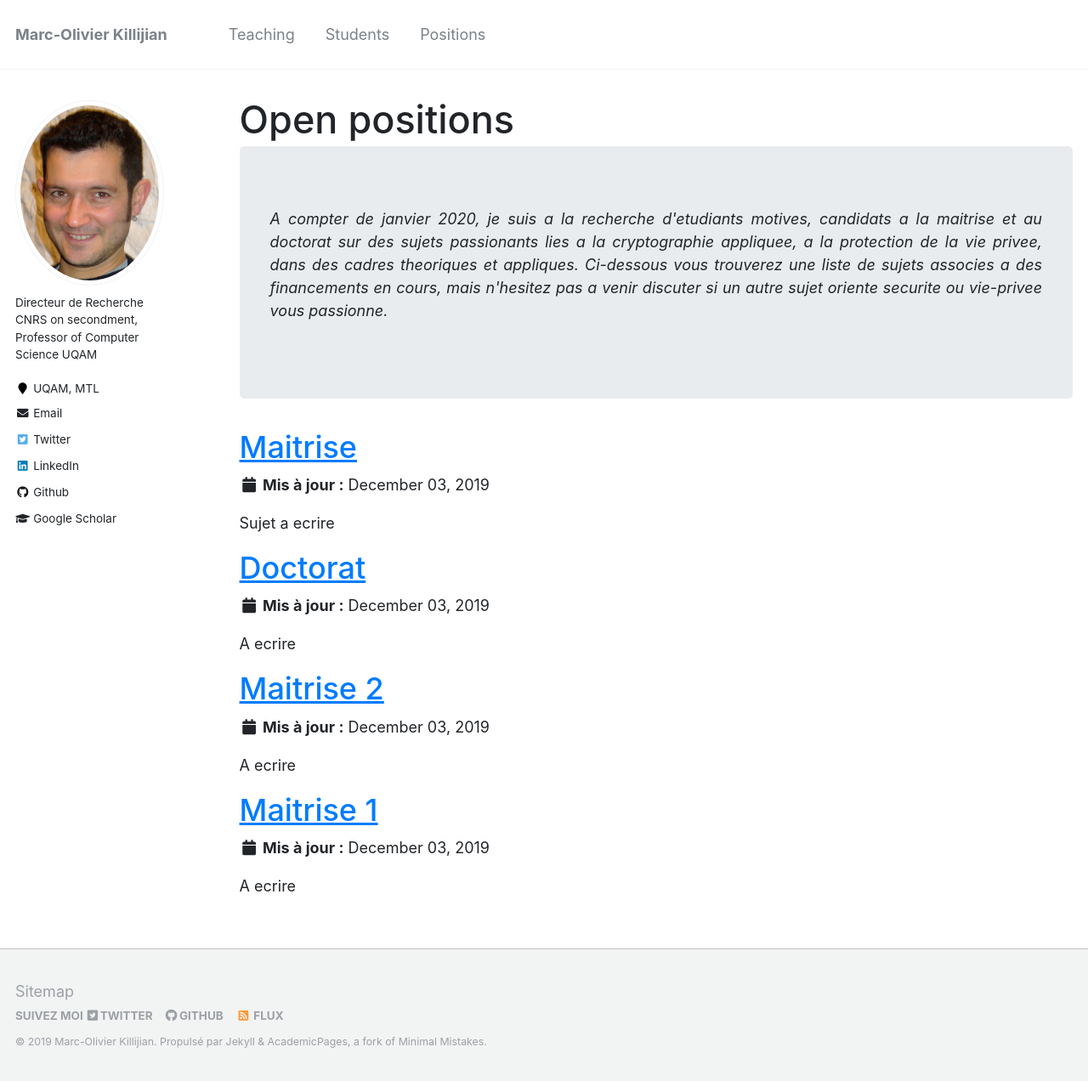
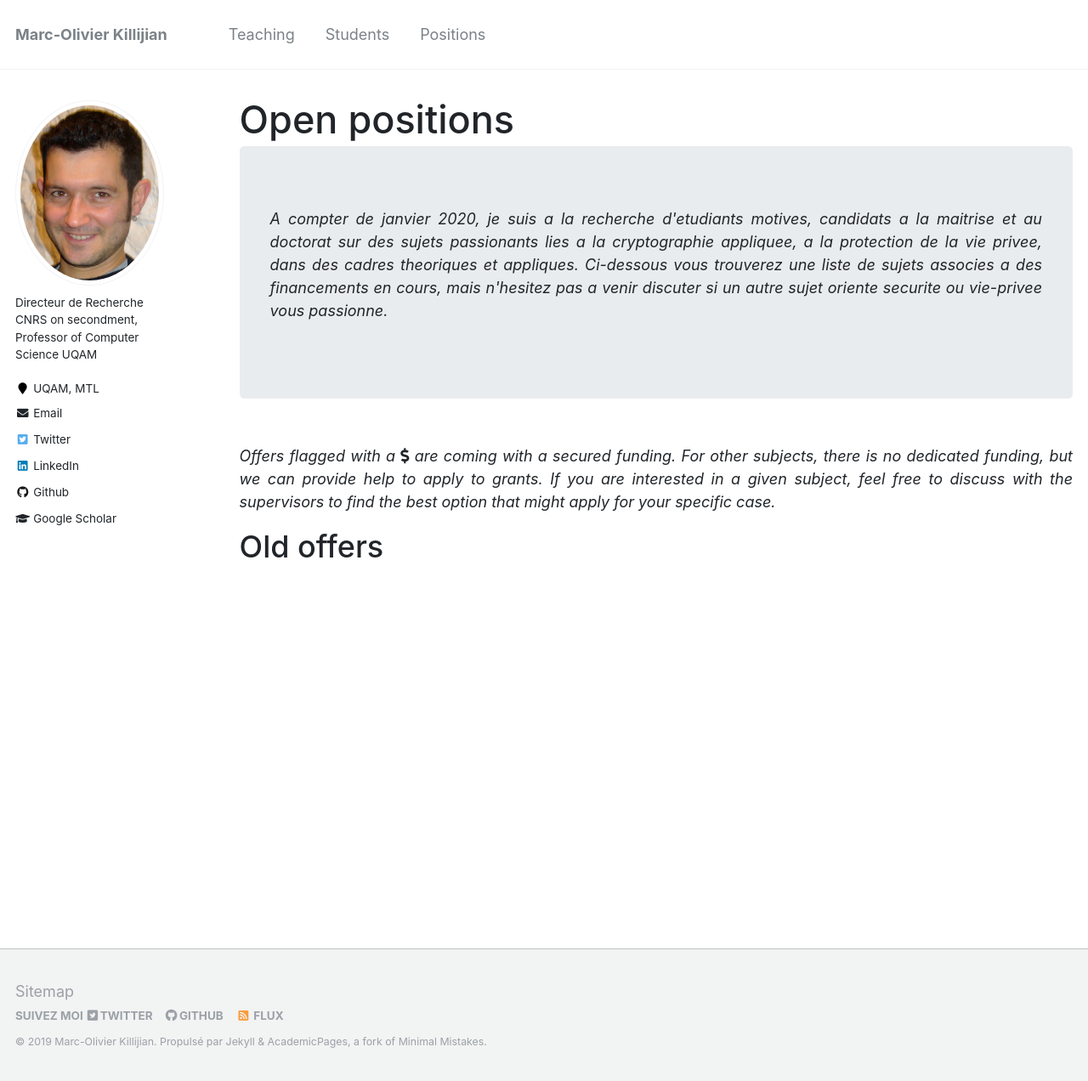
Before and after one commit to Kirija/kirija.github.io, a Jekyll site: the page built from _pages/positions.html, in a window 1280 px wide and 1272 px high. Shown: the whole window at 85% size. Built offline with Jekyll 4.4.1, drawn with Linux system fonts in a browser that asks for light colours.

Commit message:
ace-mosser style positions

```diff
--- a/_pages/positions.html
+++ b/_pages/positions.html
@@ -8,8 +8,84 @@ author_profile: true
 <div class="jumbotron">
   <p style="text-align:justify; font-style: italic;"> A compter de janvier 2020, je suis a la recherche d'etudiants motives, candidats a la maitrise et au doctorat sur des sujets passionants lies a la cryptographie appliquee, a la protection de la vie privee, dans des cadres theoriques et appliques. Ci-dessous vous trouverez une liste de sujets associes a des financements en cours, mais n'hesitez pas a venir discuter si un autre sujet oriente securite ou vie-privee vous passionne.
 </div>
-{% include base_path %}
 
-{% for post in site.positions reversed %}
-  {% include archive-single.html %}
+<table class="table">
+	<tbody>
+
+{% assign offers = site.positions | where: 'available', 'true' | sort: 'priority', 'first' %}
+{% for o in offers %}
+		<tr>
+		<td class="text-center">
+    {% for l in o.level %}
+        {% case l %}
+          {% when 'PhD' %}
+				      <span class="badge badge-pill badge-danger">
+          {% when 'MSc' %}
+      		    <span class="badge badge-pill badge-warning">
+          {% when 'BSc' %}
+              <span class="badge badge-pill badge-info">
+          {% else %}
+              <span class="badge badge-pill badge-secondary">
+        {%endcase%}{{ l }}</span><br />
+    {% endfor %}
+			</td>
+			<td class="publication">
+				<span class="pubtitle">
+					<a href="{{ o.url }}"><strong>{{o.title}}</strong></a>.
+				</span><br />
+				<span class="authors">
+					{% assign my_array = "" | split: ", " %}
+					{% for s in o.people %}
+						  {% assign my_array = my_array | push: site.data.people[s].display_name %}
+					{% endfor %}
+					<i> Supervision: {{ my_array | array_to_sentence_string }} </i>
+				</span><br />
+			</td>
+      <td>
+        {% if o.funding %}
+        <i class="fas fa-dollar-sign"></i>
+        {% endif %}
+      </td>
+		</tr>
 {% endfor %}
+</tbody>
+</table>
+
+
+<p style="text-align:justify; font-style: italic;">
+  Offers flagged with a <i class="fas fa-dollar-sign"></i> are coming with a secured funding. For other subjects, there is no dedicated funding, but we can provide help to apply to grants. If you are interested in a given subject, feel free to discuss with the supervisors to find the best option that might apply for your specific case.
+</p>
+
+
+
+<h2>Old offers</h2>
+
+<table class="table" style="color: #999">
+	<tbody>
+
+{% assign offers_by_date = site.positions | sort: 'last-updated', 'first' %}
+{% assign offers = offers_by_date | reverse | where: 'available', 'false' %}
+{% for o in offers %}
+		<tr>
+		<td class="text-center">
+        {% for l in o.level %}
+				<span class="badge badge-pill badge-light">{{ l }}</span><br/>
+        {% endfor %}
+			</td>
+			<td class="publication">
+				<span class="pubtitle">
+					<strong>{{o.title}}</strong>.
+				</span><br />
+				<span class="authors">
+					{% assign my_array = "" | split: ", " %}
+					{% for s in o.people %}
+						  {% assign my_array = my_array | push: site.data.people[s].display_name %}
+					{% endfor %}
+					<i> Supervision: {{ my_array | array_to_sentence_string }} </i>
+				</span><br />
+			</td>
+		</tr>
+{% endfor %}
+
+</tbody>
+</table>
```
